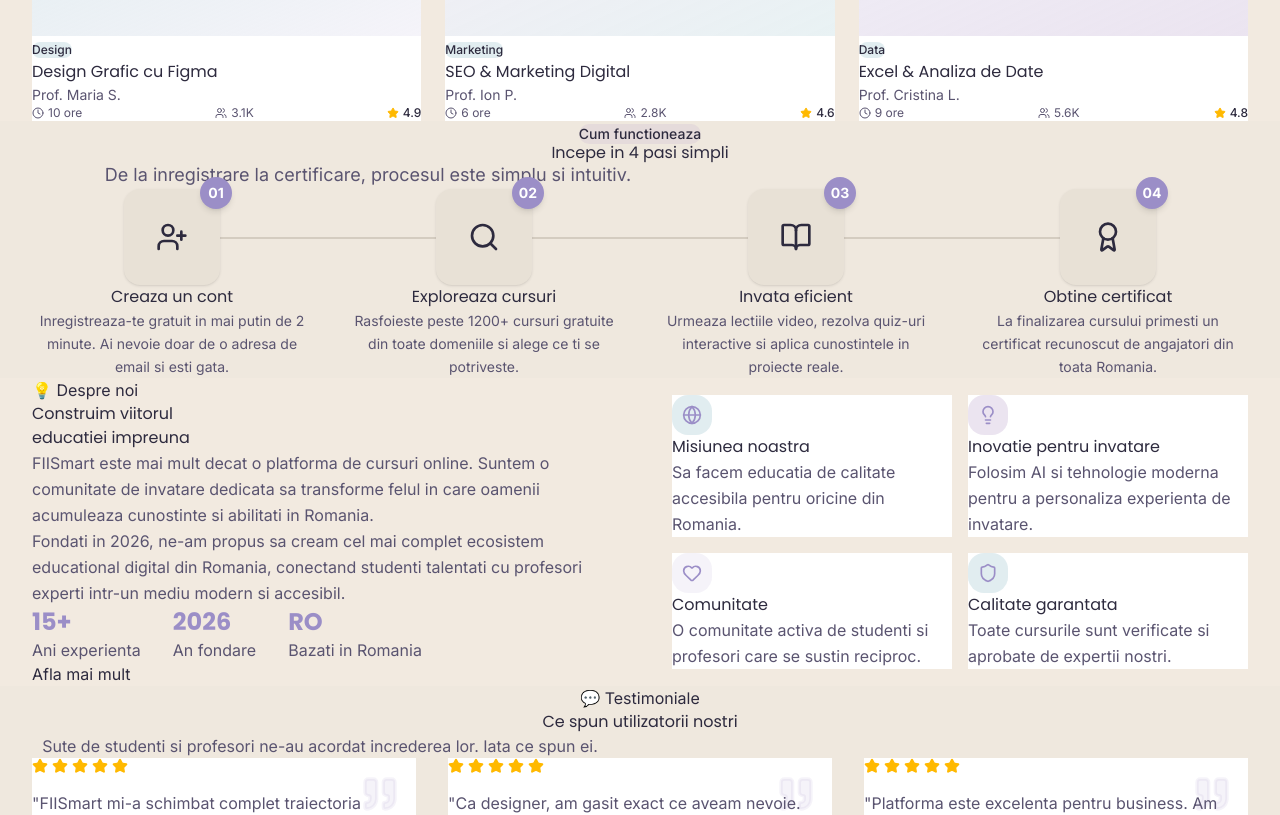
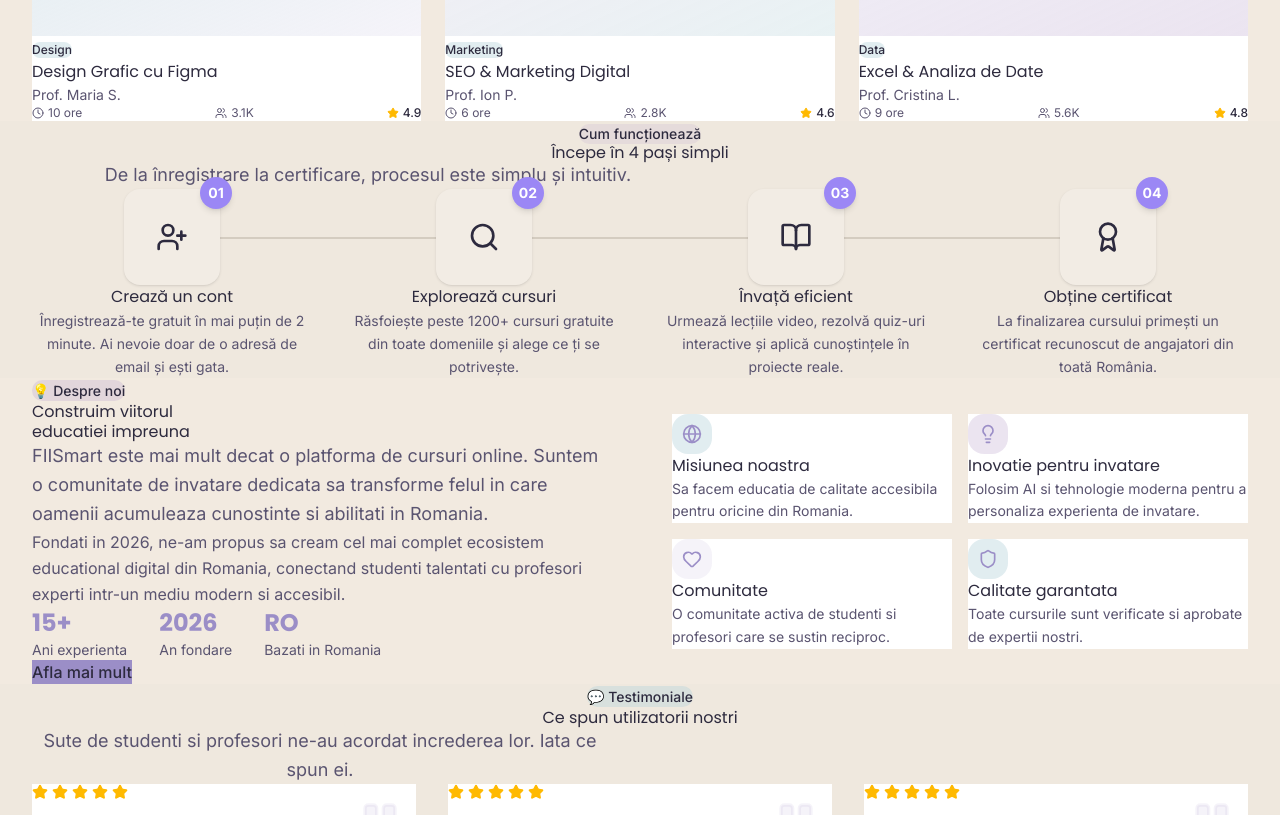
Before and after one commit to FIISmart/fiismart-frontend, a React (Vite) app: page / in a window 1280 px wide. Shown: the part 1960-2775 px from the top of the page. Built offline with nearby package versions, Linux system fonts and the light colour scheme; no server answers.

Commit message:
feat(landing): port HowItWorks, About, Testimonials verbatim from landing-page-front
Restores .badge, .badge-purple, .landing-card, text-h2/body/body-lg/body-sm
class names. About 'Afla mai mult' CTA now uses <Link to="/auth">.

```diff
--- a/src/features/landing/components/About.tsx
+++ b/src/features/landing/components/About.tsx
@@ -1,9 +1,8 @@
 import { Globe, Lightbulb, Heart, Shield } from "lucide-react";
 import { Link } from "react-router-dom";
-import type { ReactNode } from "react";
 
 interface AboutFeature {
-  icon: ReactNode;
+  icon: React.ReactNode;
   title: string;
   description: string;
   color: string;
@@ -13,22 +12,19 @@ const features: AboutFeature[] = [
   {
     icon: <Globe size={20} />,
     title: "Misiunea noastra",
-    description:
-      "Sa facem educatia de calitate accesibila pentru oricine din Romania.",
+    description: "Sa facem educatia de calitate accesibila pentru oricine din Romania.",
     color: "bg-accent/40 text-primary",
   },
   {
     icon: <Lightbulb size={20} />,
     title: "Inovatie pentru invatare",
-    description:
-      "Folosim AI si tehnologie moderna pentru a personaliza experienta de invatare.",
+    description: "Folosim AI si tehnologie moderna pentru a personaliza experienta de invatare.",
     color: "bg-secondary/30 text-primary",
   },
   {
     icon: <Heart size={20} />,
     title: "Comunitate",
-    description:
-      "O comunitate activa de studenti si profesori care se sustin reciproc.",
+    description: "O comunitate activa de studenti si profesori care se sustin reciproc.",
     color: "bg-primary/10 text-primary",
   },
   {
@@ -41,22 +37,22 @@ const features: AboutFeature[] = [
 
 export default function About() {
   return (
-    <section id="comunitate" className="landing-section-padding bg-background">
+    <section id="comunitate" className="section-padding bg-background">
       <div className="fii-container">
         <div className="grid lg:grid-cols-2 gap-16 items-center">
           {/* Left - Text Content */}
           <div>
-            <span className="landing-badge-purple mb-4">💡 Despre noi</span>
-            <h2 className="font-heading landing-text-h2 font-bold text-foreground mb-6">
+            <span className="badge-purple mb-4">💡 Despre noi</span>
+            <h2 className="font-heading text-h2 font-bold text-foreground mb-6">
               Construim viitorul <br />
               educatiei impreuna
             </h2>
-            <p className="font-body landing-text-body-lg text-muted-foreground mb-6 leading-relaxed">
+            <p className="font-body text-body-lg text-muted-foreground mb-6 leading-relaxed">
               FIISmart este mai mult decat o platforma de cursuri online. Suntem o
               comunitate de invatare dedicata sa transforme felul in care oamenii
               acumuleaza cunostinte si abilitati in Romania.
             </p>
-            <p className="font-body landing-text-body text-muted-foreground mb-8 leading-relaxed">
+            <p className="font-body text-body text-muted-foreground mb-8 leading-relaxed">
               Fondati in 2026, ne-am propus sa cream cel mai complet ecosistem
               educational digital din Romania, conectand studenti talentati cu
               profesori experti intr-un mediu modern si accesibil.
@@ -68,28 +64,24 @@ export default function About() {
                 { value: "15+", label: "Ani experienta" },
                 { value: "2026", label: "An fondare" },
                 { value: "RO", label: "Bazati in Romania" },
-              ].map((stat) => (
-                <div key={stat.label}>
-                  <p className="font-heading text-2xl font-bold text-primary">
-                    {stat.value}
-                  </p>
-                  <p className="font-body landing-text-body-sm text-muted-foreground">
-                    {stat.label}
-                  </p>
+              ].map((stat, i) => (
+                <div key={i}>
+                  <p className="font-heading text-2xl font-bold text-primary">{stat.value}</p>
+                  <p className="font-body text-body-sm text-muted-foreground">{stat.label}</p>
                 </div>
               ))}
             </div>
 
-            <Link to="/auth" className="landing-btn-primary w-fit">
+            <Link to="/auth" className="btn-primary w-fit">
               Afla mai mult
             </Link>
           </div>
 
           {/* Right - Feature Cards */}
           <div className="grid grid-cols-1 sm:grid-cols-2 gap-4">
-            {features.map((feature) => (
+            {features.map((feature, index) => (
               <div
-                key={feature.title}
+                key={index}
                 className="landing-card group hover:border-primary/30 transition-all duration-300"
               >
                 <div
@@ -100,7 +92,7 @@ export default function About() {
                 <h3 className="font-heading font-semibold text-foreground mb-2">
                   {feature.title}
                 </h3>
-                <p className="font-body landing-text-body-sm text-muted-foreground leading-relaxed">
+                <p className="font-body text-body-sm text-muted-foreground leading-relaxed">
                   {feature.description}
                 </p>
               </div>
--- a/src/features/landing/components/HowItWorks.tsx
+++ b/src/features/landing/components/HowItWorks.tsx
@@ -1,9 +1,9 @@
 import { UserPlus, Search, BookOpen, Award } from "lucide-react";
-import { useEffect, useRef, useState, type ReactNode } from "react";
+import { useEffect, useRef, useState } from "react";
 
 interface Step {
   number: string;
-  icon: ReactNode;
+  icon: React.ReactNode;
   title: string;
   description: string;
 }
@@ -12,30 +12,30 @@ const steps: Step[] = [
   {
     number: "01",
     icon: <UserPlus size={32} />,
-    title: "Creaza un cont",
+    title: "Crează un cont",
     description:
-      "Inregistreaza-te gratuit in mai putin de 2 minute. Ai nevoie doar de o adresa de email si esti gata.",
+      "Înregistrează-te gratuit în mai puțin de 2 minute. Ai nevoie doar de o adresă de email și ești gata.",
   },
   {
     number: "02",
     icon: <Search size={32} />,
-    title: "Exploreaza cursuri",
+    title: "Explorează cursuri",
     description:
-      "Rasfoieste peste 1200+ cursuri gratuite din toate domeniile si alege ce ti se potriveste.",
+      "Răsfoiește peste 1200+ cursuri gratuite din toate domeniile și alege ce ți se potrivește.",
   },
   {
     number: "03",
     icon: <BookOpen size={32} />,
-    title: "Invata eficient",
+    title: "Învață eficient",
     description:
-      "Urmeaza lectiile video, rezolva quiz-uri interactive si aplica cunostintele in proiecte reale.",
+      "Urmează lecțiile video, rezolvă quiz-uri interactive și aplică cunoștințele în proiecte reale.",
   },
   {
     number: "04",
     icon: <Award size={32} />,
-    title: "Obtine certificat",
+    title: "Obține certificat",
     description:
-      "La finalizarea cursului primesti un certificat recunoscut de angajatori din toata Romania.",
+      "La finalizarea cursului primești un certificat recunoscut de angajatori din toată România.",
   },
 ];
 
@@ -58,42 +58,44 @@ export default function HowItWorks() {
   }, []);
 
   return (
-    <section ref={sectionRef} className="landing-section-padding bg-muted/30 py-20">
-      <div className="fii-container">
+    <section ref={sectionRef} className="section-padding bg-muted/30 py-20">
+      <div className="fii-container max-w-6xl mx-auto px-4">
+
         {/* Header Centrat */}
         <div className="text-center mb-16">
-          <span className="landing-badge mb-4 inline-block bg-secondary/20 text-foreground px-4 py-1 rounded-full text-sm font-medium">
-            Cum functioneaza
+          <span className="badge mb-4 inline-block bg-secondary/20 text-secondary-foreground px-4 py-1 rounded-full text-sm font-medium">
+            Cum funcționează
           </span>
           <h2 className="font-heading text-4xl md:text-5xl font-bold text-foreground mb-4">
-            Incepe in 4 pasi simpli
+            Începe în 4 pași simpli
           </h2>
           <p className="font-body text-lg text-muted-foreground max-w-2xl mx-auto">
-            De la inregistrare la certificare, procesul este simplu si intuitiv.
+            De la înregistrare la certificare, procesul este simplu și intuitiv.
           </p>
         </div>
 
-        {/* Container Pasi Orizontali */}
+        {/* Container Pași Orizontali */}
         <div className="relative mt-12">
-          {/* Linia orizontala de fundal (vizibila doar pe desktop) */}
+          {/* Linia orizontală de fundal (vizibilă doar pe desktop) */}
           <div className="hidden lg:block absolute top-12 left-[10%] right-[10%] h-[2px] bg-border z-0" />
 
           <div className="grid grid-cols-1 md:grid-cols-2 lg:grid-cols-4 gap-8 relative z-10">
-            {steps.map((step) => (
+            {steps.map((step, index) => (
               <div
-                key={step.number}
+                key={index}
                 className={`flex flex-col items-center text-center group transition-all duration-700 ${
                   isVisible ? "translate-y-0 opacity-100" : "translate-y-8 opacity-0"
                 }`}
+                style={{ animationDelay: `${index * 0.15}s` }}
               >
-                {/* Iconita cu numar */}
+                {/* Iconița cu număr */}
                 <div className="relative mb-6">
-                  {/* Badge Numar */}
-                  <div className="absolute -top-3 -right-3 w-8 h-8 rounded-full bg-primary text-white flex items-center justify-center text-sm font-bold shadow-md z-20">
+                  {/* Badge Număr */}
+                  <div className="absolute -top-3 -right-3 w-8 h-8 rounded-full bg-[#9b87f5] text-white flex items-center justify-center text-sm font-bold shadow-md z-20">
                     {step.number}
                   </div>
-                  {/* Patratul rotunjit pentru iconita */}
-                  <div className="w-24 h-24 bg-muted rounded-2xl flex items-center justify-center text-foreground border border-border group-hover:-translate-y-2 transition-transform duration-300 shadow-sm">
+                  {/* Pătratul rotunjit pentru iconiță */}
+                  <div className="w-24 h-24 bg-[#F2ECE4] rounded-2xl flex items-center justify-center text-foreground border border-border group-hover:-translate-y-2 transition-transform duration-300 shadow-sm">
                     {step.icon}
                   </div>
                 </div>
@@ -111,6 +113,7 @@ export default function HowItWorks() {
             ))}
           </div>
         </div>
+
       </div>
     </section>
   );
--- a/src/features/landing/components/Testimonials.tsx
+++ b/src/features/landing/components/Testimonials.tsx
@@ -45,15 +45,15 @@ const testimonials: Testimonial[] = [
 
 export default function Testimonials() {
   return (
-    <section className="landing-section-padding bg-muted/30">
+    <section className="section-padding bg-muted/30">
       <div className="fii-container">
         {/* Header */}
         <div className="text-center mb-16">
-          <span className="landing-badge mb-4">💬 Testimoniale</span>
-          <h2 className="font-heading landing-text-h2 font-bold text-foreground mb-4">
+          <span className="badge mb-4">💬 Testimoniale</span>
+          <h2 className="font-heading text-h2 font-bold text-foreground mb-4">
             Ce spun utilizatorii nostri
           </h2>
-          <p className="font-body landing-text-body-lg text-muted-foreground max-w-xl mx-auto">
+          <p className="font-body text-body-lg text-muted-foreground max-w-xl mx-auto">
             Sute de studenti si profesori ne-au acordat increderea lor. Iata ce spun ei.
           </p>
         </div>
@@ -61,10 +61,7 @@ export default function Testimonials() {
         {/* Testimonial Grid */}
         <div className="grid grid-cols-1 md:grid-cols-3 gap-8">
           {testimonials.map((testimonial) => (
-            <div
-              key={testimonial.id}
-              className="landing-card flex flex-col gap-4 relative overflow-hidden"
-            >
+            <div key={testimonial.id} className="landing-card flex flex-col gap-4 relative overflow-hidden">
               {/* Quote Icon */}
               <Quote
                 size={40}
@@ -84,22 +81,22 @@ export default function Testimonials() {
               </div>
 
               {/* Content */}
-              <p className="font-body landing-text-body text-muted-foreground leading-relaxed relative z-10">
+              <p className="font-body text-body text-muted-foreground leading-relaxed relative z-10">
                 "{testimonial.content}"
               </p>
 
               {/* Author */}
               <div className="flex items-center gap-3 pt-2 border-t border-border mt-auto">
                 <div
-                  className={`w-10 h-10 rounded-full bg-gradient-to-br ${testimonial.color} flex items-center justify-center font-heading font-semibold text-foreground landing-text-body-sm flex-shrink-0`}
+                  className={`w-10 h-10 rounded-full bg-gradient-to-br ${testimonial.color} flex items-center justify-center font-heading font-semibold text-foreground text-body-sm flex-shrink-0`}
                 >
                   {testimonial.initials}
                 </div>
                 <div>
-                  <p className="font-heading font-semibold text-foreground landing-text-body-sm">
+                  <p className="font-heading font-semibold text-foreground text-body-sm">
                     {testimonial.name}
                   </p>
-                  <p className="font-body landing-text-caption text-muted-foreground">
+                  <p className="font-body text-caption text-muted-foreground">
                     {testimonial.role}
                   </p>
                 </div>
```
